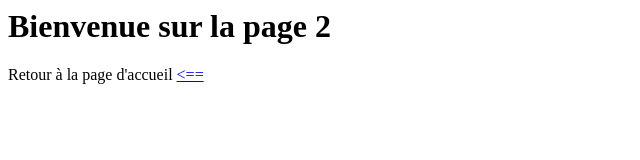
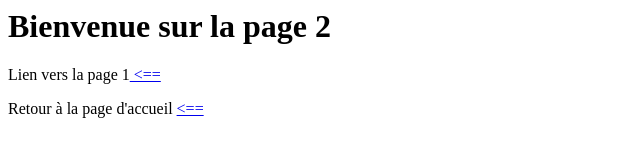
Before and after one commit to WebmasterCHR/Simple-Placeholder, a plain HTML site: page page2.html in a window 1280 px wide. Shown: the whole page, without its empty margins (0-640 px from the left). Drawn offline with Linux system fonts and the light colour scheme.

Commit message:
ajout d'un lien vers la page1.html depuis la page2.html

```diff
--- a/page2.html
+++ b/page2.html
@@ -4,6 +4,7 @@
 	</head>
 	<body>
 		<h1>Bienvenue sur la page 2</h1>
+		<p>Lien vers la page 1<a href="page1.html"> <== </a></p>
 		<p>Retour &agrave; la page d'accueil <a href="index.html"> <== </a></p>
 	</body>
 </html>
```
